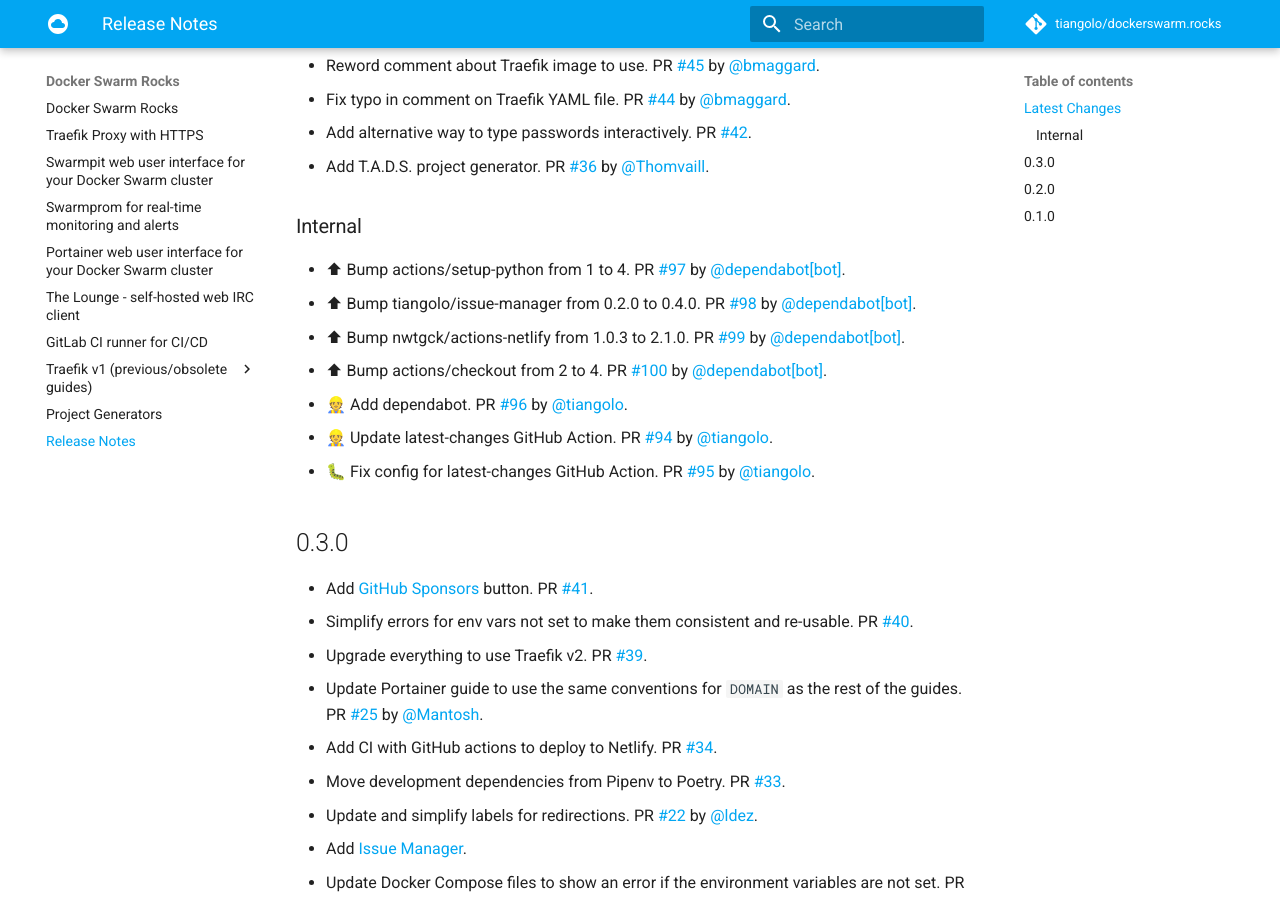
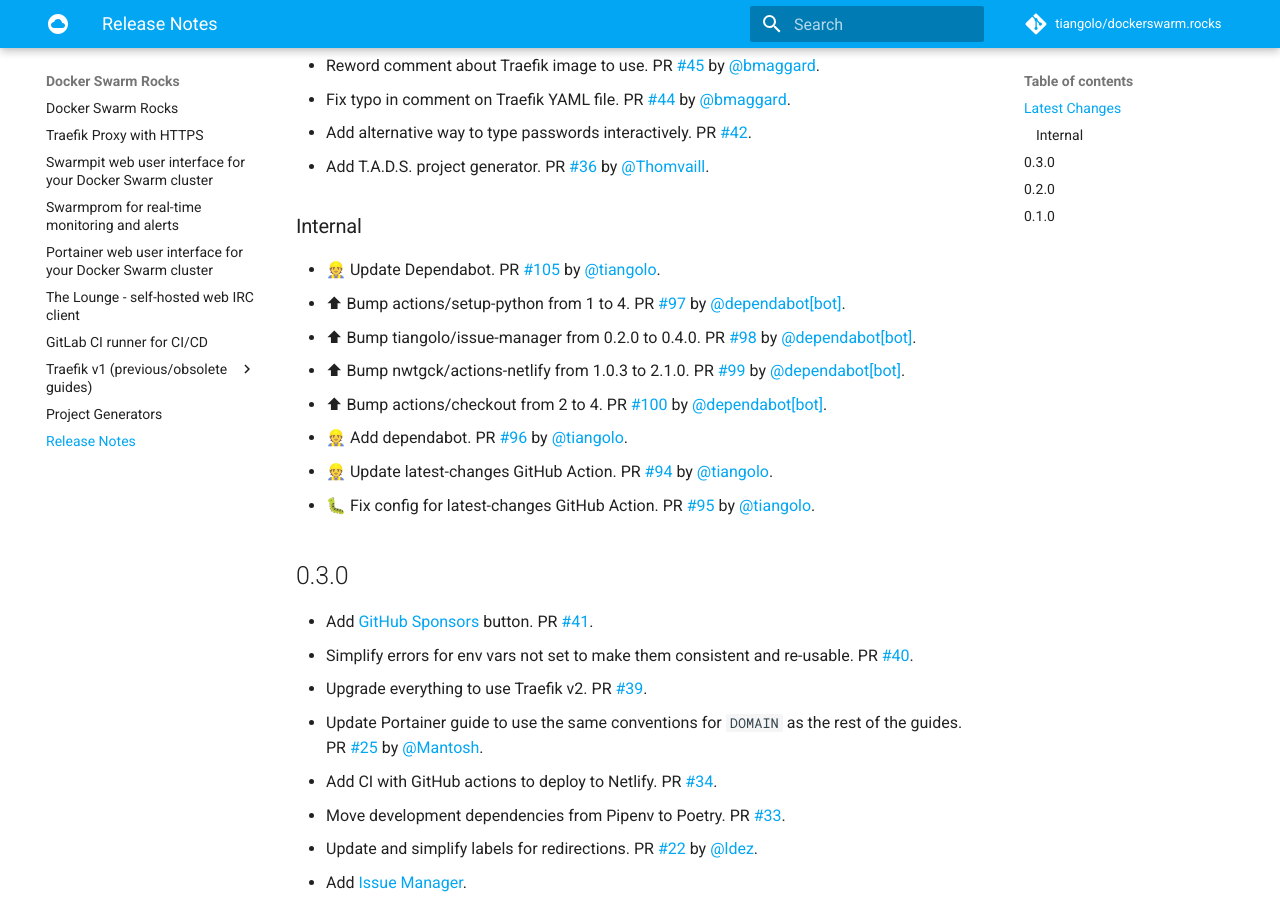
Before and after one commit to tiangolo/dockerswarm.rocks, an MkDocs documentation site: the page built from docs/release-notes.md, in a window 1280 px wide and 900 px high, scrolled down 312 px. Built offline with MkDocs 1.6.1 and Material for MkDocs 9.7.7, drawn with Linux system fonts in a browser that asks for light colours; comment, search, counter and statistics services are not loaded.

Commit message:
📝 Update release notes

```diff
--- a/docs/release-notes.md
+++ b/docs/release-notes.md
@@ -13,6 +13,7 @@
 
 ### Internal
 
+* 👷 Update Dependabot. PR [#105](https://github.com/tiangolo/dockerswarm.rocks/pull/105) by [@tiangolo](https://github.com/tiangolo).
 * ⬆ Bump actions/setup-python from 1 to 4. PR [#97](https://github.com/tiangolo/dockerswarm.rocks/pull/97) by [@dependabot[bot]](https://github.com/apps/dependabot).
 * ⬆ Bump tiangolo/issue-manager from 0.2.0 to 0.4.0. PR [#98](https://github.com/tiangolo/dockerswarm.rocks/pull/98) by [@dependabot[bot]](https://github.com/apps/dependabot).
 * ⬆ Bump nwtgck/actions-netlify from 1.0.3 to 2.1.0. PR [#99](https://github.com/tiangolo/dockerswarm.rocks/pull/99) by [@dependabot[bot]](https://github.com/apps/dependabot).
```
